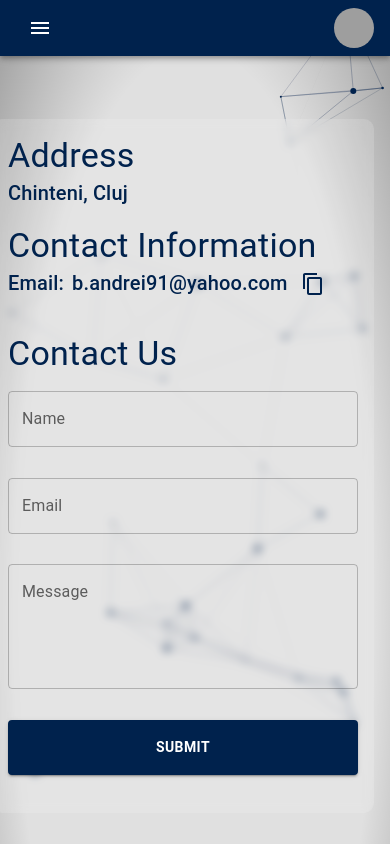
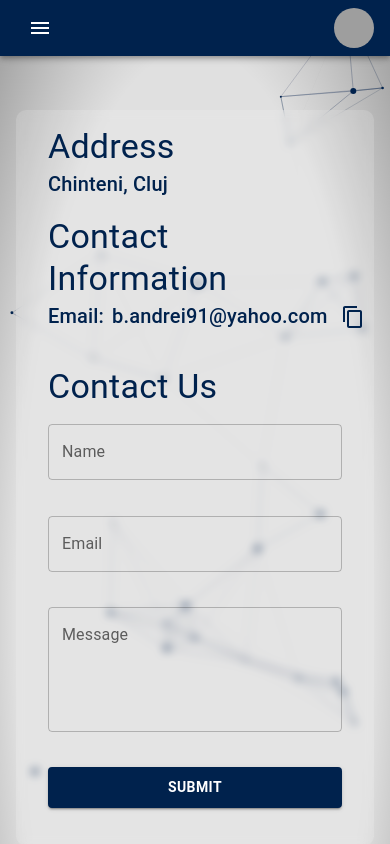
Before and after one commit to AndreiBarari/website, a React (Create React App) app: page /contact in a window 390 px wide. Shown: the top 844 px of the page. Built offline with nearby package versions, Linux system fonts and the light colour scheme; grey boxes are pictures that could not be loaded.

Commit message:
form optimization and form validation

```diff
--- a/package.json
+++ b/package.json
@@ -16,6 +16,7 @@
     "prop-types": "^15.8.1",
     "react": "^18.2.0",
     "react-dom": "^18.2.0",
+    "react-hook-form": "^7.51.4",
     "react-icons": "^5.2.1",
     "react-router-dom": "^6.23.0",
     "react-scripts": "5.0.1",
--- a/src/pages/Contact.jsx
+++ b/src/pages/Contact.jsx
@@ -1,5 +1,7 @@
 import React from "react";
+import { useForm } from "react-hook-form";
 import {
+  FormControl,
   Container,
   Grid,
   TextField,
@@ -22,7 +24,8 @@ const submitBtnStyles = {
 };
 
 const gridItemStyles = {
-  padding: "1rem",
+  padding: "1rem 2rem",
+  borderRadius: "10px",
   transition: "background .4s ease",
   ":hover": {
     background: "#ffffff46",
@@ -31,6 +34,18 @@ const gridItemStyles = {
 
 const Contact = () => {
   const email = "b.andrei91@yahoo.com";
+  const {
+    register,
+    handleSubmit,
+    reset,
+    formState: { errors },
+  } = useForm();
+
+  const onSubmit = (data) => {
+    // Handle form submission
+    console.log(data);
+    reset();
+  };
 
   return (
     <div
@@ -42,16 +57,17 @@ const Contact = () => {
         justifyContent: "center",
       }}
     >
-      <Container maxWidth="lg">
+      <Container>
         <Grid
           container
           spacing={3}
           sx={{
-            height: "100%",
+            width: "100%",
             borderRadius: "10px",
             overflow: "hidden",
             background: "#ffffff26",
             backdropFilter: "blur(5px)",
+            margin: "0 auto",
           }}
         >
           <Grid
@@ -62,6 +78,7 @@ const Contact = () => {
               ...gridItemStyles,
               display: "flex",
               flexDirection: "column",
+              justifyContent: "center",
               gap: "1rem",
             }}
           >
@@ -85,8 +102,10 @@ const Contact = () => {
           </Grid>
           <Grid xs={12} sm={12} md={6} sx={gridItemStyles}>
             <Typography variant="h4">Contact Us</Typography>
-            <div
-              style={{
+            <FormControl
+              component="form"
+              onSubmit={handleSubmit(onSubmit)}
+              sx={{
                 display: "flex",
                 gap: "1rem",
                 flexWrap: "wrap",
@@ -101,6 +120,9 @@ const Contact = () => {
                 label="Name"
                 variant="outlined"
                 fullWidth
+                {...register("name", { required: true })}
+                error={Boolean(errors.name)}
+                helperText={errors.name ? "Name is required" : null}
               />
               <TextField
                 id="outlined-email-input"
@@ -109,6 +131,12 @@ const Contact = () => {
                 label="Email"
                 variant="outlined"
                 fullWidth
+                {...register("email", {
+                  required: true,
+                  pattern: /^[A-Z0-9._%+-]+@[A-Z0-9.-]+\.[A-Z]{2,}$/i,
+                })}
+                error={Boolean(errors.email)}
+                helperText={errors.email ? "Invalid email address" : null}
               />
               <TextField
                 id="outlined-multiline-flexible"
@@ -117,16 +145,20 @@ const Contact = () => {
                 rows={4}
                 fullWidth
                 variant="outlined"
+                {...register("message", { required: true })}
+                error={Boolean(errors.message)}
+                helperText={errors.message ? "Message is required" : null}
               />
               <Button
                 variant="contained"
                 color="primary"
                 fullWidth
                 sx={submitBtnStyles}
+                type="submit"
               >
                 Submit
               </Button>
-            </div>
+            </FormControl>
           </Grid>
         </Grid>
       </Container>
--- a/src/pages/NotFound.jsx
+++ b/src/pages/NotFound.jsx
@@ -9,7 +9,7 @@ const NotFound = () => {
 
   useEffect(() => {
     const handleResize = () => {
-      setIsMobile(window.innerWidth <= 720);
+      setIsMobile(window.innerWidth <= 740);
     };
 
     handleResize(); // Initialize isMobile state
--- a/src/scss/_contact.scss
+++ b/src/scss/_contact.scss
@@ -1,5 +1,6 @@
 .contact {
     align-items: center;
+    justify-content: center;
     color: $dark-blue;
     .emailLink {
         color: $dark-blue;
```
Also changed, not shown: 1 other file (tests, documents, lock files or other folders).
